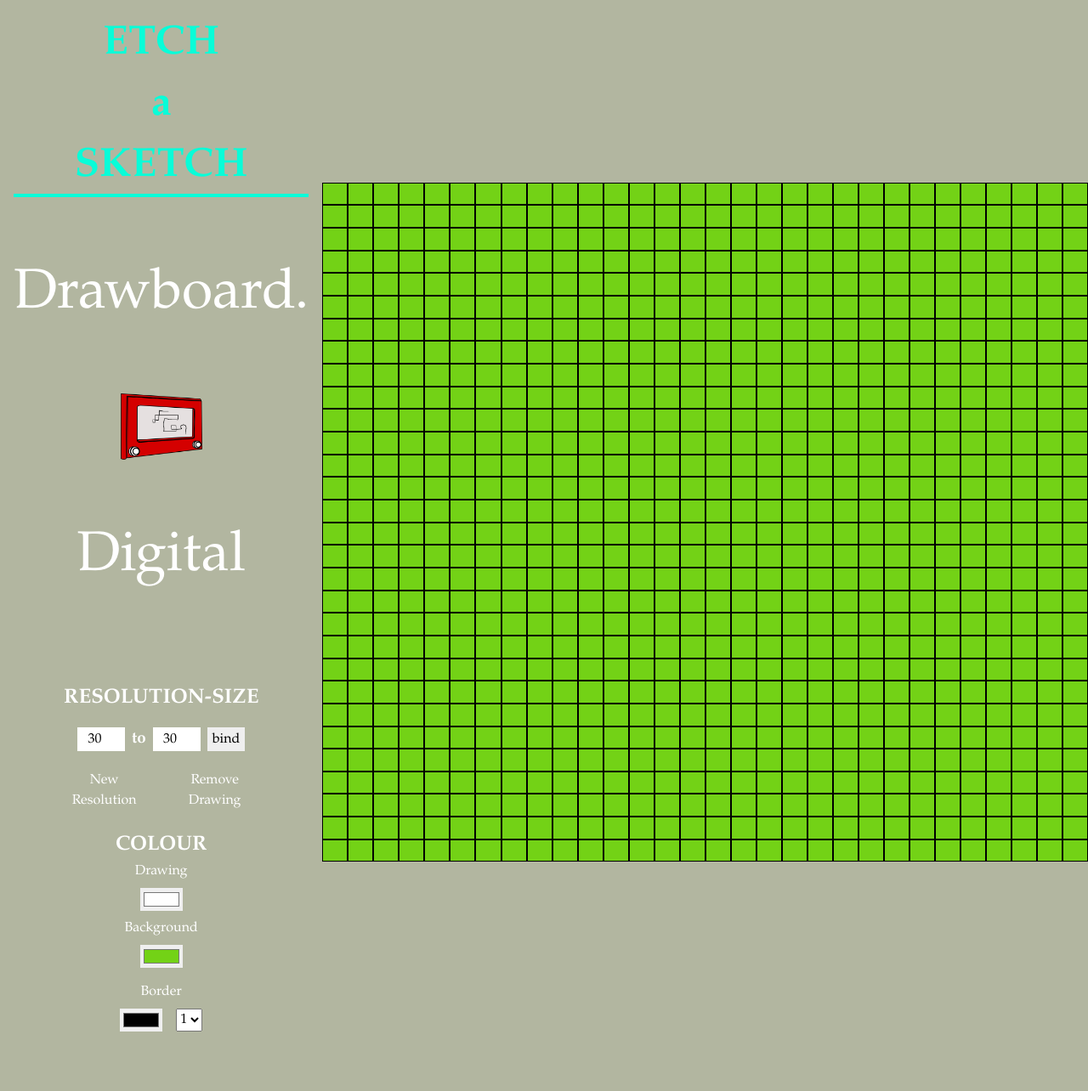
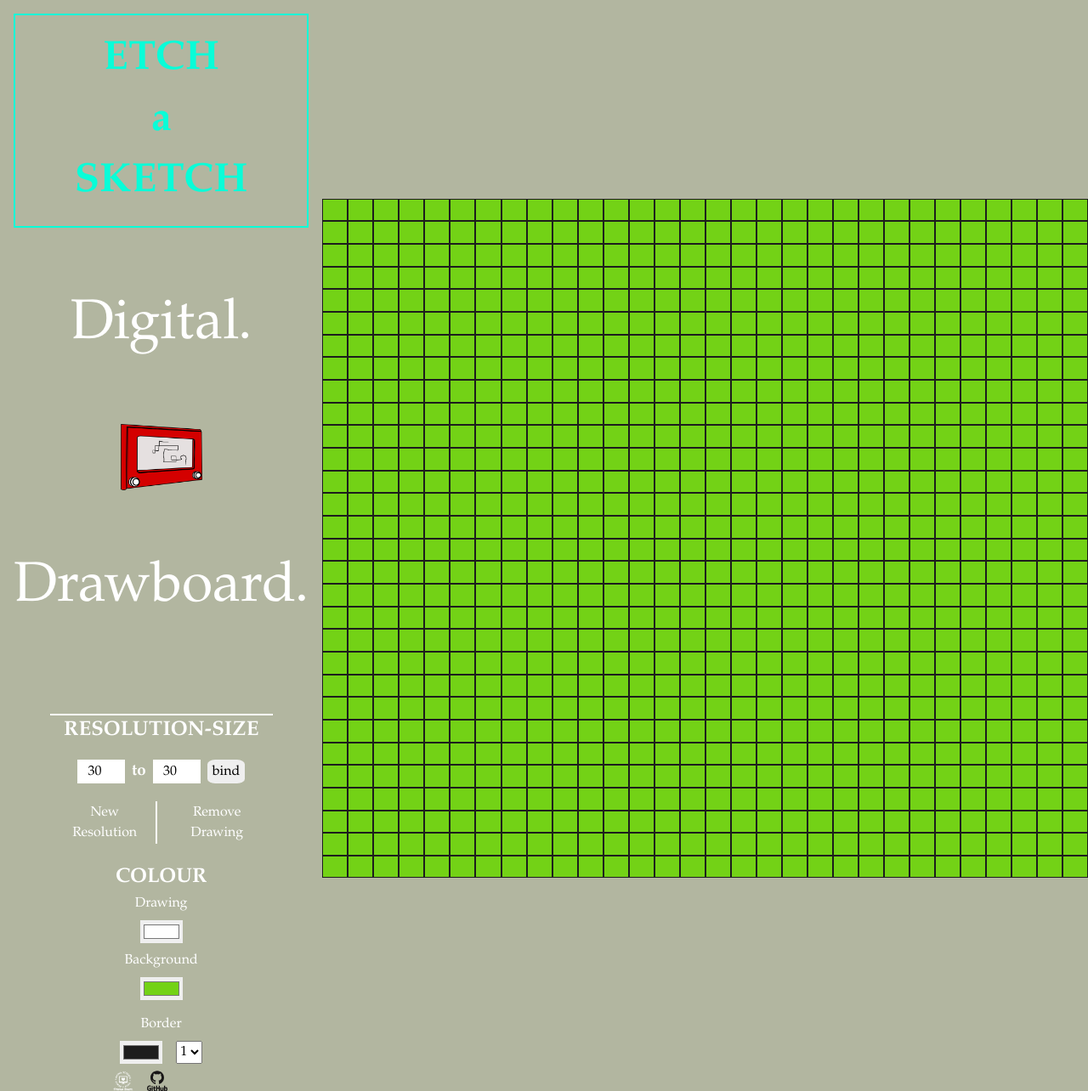
Before and after one commit to StefanBartl/Etch-a-Sketch, a plain HTML site: page index.html in a window 1280 px wide. Shown: the whole page at 85% size. Before the commit the page ends 1230 px from the top, so only its background shows below. Drawn offline with Linux system fonts and the light colour scheme; a web font is replaced by a local one.

Commit message:
Finish Version 2

```diff
--- a/css/style.css
+++ b/css/style.css
@@ -1,6 +1,6 @@
 /* #region Table of Content */
 /*
-!                    Etch-a-Sketch  Main-CSS-Stylesheet
+!                    Etch-a-Sketch Main-CSS-Stylesheet
 ?                                    powered by
 !                                     Stefan Bartl
 !                      (WKDSteVIE / WKDMinerva)
@@ -8,15 +8,8 @@
 ?                  ________________________________
 !                                   Table of Content
 ?                                     -) CSS-Setup
-?                                     -) General-Design
-?                                     -) header | .navlist
-?                                     -) Pseudelements
-?                                     -) Transitions
-.                                        - header
-?                                     -) Animations
-?                                     -) Media Queries
-.                                        - small devices
-?                                   10) Jobs to-do
+?                                     -) General-Design & Headline
+?                                     -) User Input
 todo                CSS - What a wonderful & tricky language !                                                                                                                                                                                                                                                                                                                                                                 */
 /*#endregion*/
 
@@ -55,7 +48,7 @@ todo                CSS - What a wonderful & tricky language !
 ?    ===  Colour-Palette  ===
 .     ================== */
   --wkd-black: rgb(0, 0, 0);
-  --wkd-darkgrey: rgb(29, 29, 29);
+  --wkd-darkgrey: #1d1d1d;
   --wkd-midgrey: rgb(61, 61, 61);
   --wkd-grey: rgb(107, 106, 106);
   --wkd-lightgrey: #b2b6a0;
@@ -64,7 +57,7 @@ todo                CSS - What a wonderful & tricky language !
   --wkd-green: rgb(82, 150, 34);
   --wkd-intense-blue: rgb(0, 0, 250);
   --wkd-pastell-blue: rgb(25, 145, 210);
-  --wkd-torquise: rgb(8, 253, 216);
+  --wkd-torquise: #08fdd8;
   --wkd-blueviolett: rgb(21, 23, 76);
   --wkd-yellow: rgb(255, 255, 0);
   --wkd-yellow-dark: rgb(255, 183, 0);
@@ -186,6 +179,7 @@ body {
   align-items: center;
   justify-content: center;
   padding: 1rem;
+  position: relative;
 }
 
 .headline,
@@ -206,19 +200,18 @@ body {
 
 .headline {
     /* ? "Etch-a-Sketch" */
-  color: var(--counter-colour);
+  color: var(--wkd-white);
   font-size: 3rem;
   text-align: center;
-  position: relative;
+  border: solid 2px var(--wkd-white);
+  padding: 1rem;
 }
-.headline::before {
-  position: absolute;
-  content: "";
-  border: solid 2px var(--counter-colour);
-  bottom: 0;
-  left: 0;
-  width: 100%;
+
+.wrapper-left:hover .headline {
+  color:  var(--counter-colour);
+  border-color: var(--counter-colour);
 }
+
 
 .headline-p {
     /* ? Digital Drawboard. Project Work from WKDVie. */
@@ -249,6 +242,7 @@ body {
   flex-direction: column;
   gap: 1rem;
   margin-top: 2rem;
+  border-top: solid 2px var(--wkd-white);
 }
 
 /* ! Resolution-Section */
@@ -260,7 +254,6 @@ body {
   align-items: center;
   gap: 1rem;
 }
-
 
 .change-resolution-headline {
 text-align: center;
@@ -285,24 +278,33 @@ text-align: center;
 .btn-res,
 .btn-rem {
   border: none;
-  width: fit-content;
+  width: 50%;
   margin: 2%;
   background-color: var(--wkd-lightgrey);
   color: var(--text-main-colour);
   transform: scale(1);
-  transition: all 0.3s ease-in;
+  transition: color 0.3s ease-in;
 }
 
 .btn-res:hover,
 .btn-rem:hover {
-  transform: scale(1.3);
   color: var(--wkd-torquise);
-  font-weight: bolder;
+}
+
+.btn-res {
+  border-right: solid 2px var(--wkd-white);
 }
 
 .bind-btn {
+  width: fit-content;
   margin-left: .5rem;
   border: none;
+  border-radius: 20%;
+  transition: color 0.3s ease-in;
+}
+
+.bind-btn:hover {
+  color: var(--counter-colour);
 }
 
 /* ! Colour section */
@@ -352,57 +354,34 @@ input[type="Color"] {
   margin-top: -.5rem;
 }
 
+#colorPickerDrawing,
+#colorPickerBackground,
+#colorPickerBorder {
+  transition: background-color 0.3s ease-in;
+}
 
 
-/* #endregion */
+#colorPickerDrawing:hover,
+#colorPickerBackground:hover,
+#colorPickerBorder:hover {
+  background-color: var(--counter-colour);
+}
 
+.logos-div {
+  display: flex;
+  position: absolute;
+  bottom: -1rem;
+  left: 35%;
+  gap: 1rem;
+}
 
-/* #region Pseudoelements */
+.logos {
+  width: 1.5rem;
+}
 
-/* #endregion */
-
-
-/* #region Transitions */
-
-/* #endregion */
-
-
-/* #region Animations */
-
-@keyframes rotate-element-animation {
-  0% {
-    transform: perspective(300px) rotateY(0deg);
-  }
-  25% {
-    transform: perspective(300px) rotateY(90deg);
-  }
-  50% {
-    transform: perspective(300px) rotateY(180deg);
-  }
-  75% {
-    transform: perspective(300px) rotateY(270deg);
-  }
-  100% {
-    transform: perspective(300px) rotateY(360deg);
-  }
+.logos:hover {
+  transform: scale(1.2);
+  filter: brightness(0) saturate(100%) invert(44%) sepia(24%) saturate(4068%) hue-rotate(1deg) brightness(98%) contrast(106%);
 }
 
 /* #endregion */
-
-
-/* #region Media Queries */
-
-/* ? small devices */
-@media (max-width: 767.98px) {
-}
-
-/* #endregion */
-
-
-/* #region jobs to-do */
-
-/*
-todo    Style the buttons
-*/
-
-/* #endregion */
--- a/index.html
+++ b/index.html
@@ -40,9 +40,9 @@
             <div class="headline-div" title="Project-Work from WKDVie.">
               <h1 class="headline">Etch<br><span class="headlineSpan">a</span><br>Sketch</h1>
               <span class="headlineSpan2">
+              <p class="headline-p">Digital.</p>
+              <img src="graphics/etchasketch.png" class="headline-image" alt="Icon of a Etch-a-Sketcch Game">
               <p class="headline-p">Drawboard.</p>
-            <img src="graphics/etchasketch.png" class="headline-image" alt="Icon of a Etch-a-Sketcch Game">
-            <p class="headline-p">Digital</p>
             </span>
             </div>
 
@@ -82,11 +82,14 @@
                 </div>
 
             </div>
+
+          <div class="logos-div">
+              <img src="./graphics/folder_icons/dev_logo.png" class="mylogo logos" title="Click to jump to my Portfolio!" alt="My personal Logo">
+              <img src="./graphics/folder_icons/github-original-wordmark.svg" class="githublogo logos" title="Click to jump to the Github-Repository of this project!" alt="">
           </div>
-
             <div class="wrapper-right">
           </div>
-
+        </div>
       </section>
 
   <!-- #region Javascript-Files-->
--- a/javascript/script.js
+++ b/javascript/script.js
@@ -1,8 +1,22 @@
+// #region Table of Content
 /*
-todo    Save Drawing fucntion
-todo    Draw Frame choose
-*/
+!                 Etch-a-Sketch Main-Javascript-Stylesheet
+?                                    powered by
+!                                     Stefan Bartl
+!                      (WKDSteVIE / WKDMinerva)
+?                                          2021
+?                  ________________________________
+!                                   Table of Content
+?                                     -) Variables & Value
+?                                     -) Functions
+?                                     -) Event-Listener
+?                                     -) Toggle resolution values together
+?                                     -) Start the application
+todo           Javascript - What a wonderful & tricky language !                                                                                                                                                                                                                                                                                                                                                                 */
+//#endregion
 
+
+//#region Variables & Values
 // ? Constants
 const wrapper = document.querySelector(".wrapper");
 const wrapper_right = document.querySelector(".wrapper-right");
@@ -16,12 +30,18 @@ const selectBorderSize = document.querySelector("#selectBorderSize");
 const resNum_first = document.querySelector(".resnumber-first");
 const resNum_second = document.querySelector(".resnumber-second");
 const bindbtn = document.querySelector(".bind-btn");
+const mylogo = document.querySelector(".mylogo");
+const githublogo = document.querySelector(".githublogo");
 
 // ? Set starting values
 resNum_first.value = 30;
 resNum_second.value = 30;
 colorPickerDrawing.value = "#fefefe"; // set first drawing-colour #fefefe - white
 colorPickerBackground.value = "#73d216"; // set first background-colour #73d216 - green
+colorPickerBorder.value = "#1d1d1d"; // set first border-colour #1d1d1d - darkgrey;
+
+//#endregion
+
 
 //#region Functions
 
@@ -113,7 +133,7 @@ function ChangeBackgroundColour () {
     if (actualGridArray[cell].getAttribute("data-active") !== "1")
       // Select all cells which are not been drawed yet and change background color
       actualGridArray[cell].style.backgroundColor =
-        document.querySelector("#colorBackground").value;
+        document.querySelector("#colorPickerBackground").value;
   };
 };
 
@@ -147,7 +167,16 @@ function RemoveSheet () {
   };
 };
 
+// ? Open a new browser tab
+function OpenInNewTab(href) {
+  Object.assign(document.createElement('a'), {
+    target: '_blank',
+    href: href,
+  }).click();
+};
+
 //#endregion
+
 
 //#region Event-Listener
 
@@ -175,7 +204,17 @@ colorPickerBorder.addEventListener("input", ChangeBorderColour);
 // ? Change the size of the border Event-Listener
 selectBorderSize.addEventListener("input", SetBorder);
 
+// ? Jump to my Portfolio
+mylogo.addEventListener("click", ()=>{
+  OpenInNewTab("https://stefanbartl.github.io/Portfolio/");
+});
+
+// ? Jump to the Project Github-Repository
+githublogo.addEventListener("click", ()=>{
+  OpenInNewTab("https://github.com/StefanBartl/Etch-a-Sketch");
+});
 //#endregion
+
 
 //#region Toggle resolution values
 
@@ -211,8 +250,10 @@ bindbtn.addEventListener("click", () => {
 
 //#endregion
 
-// ? === Start  ===
-// ! === Page ===
 
-// Start / Initiate the application with invoke the grid with starting values
+// ?      === Start  ===
+// todo ===  the   ===
+// !       === Page ===
+
+// Start / Initiate the application by invoking the grid with the starting values
 NewSheet(resNum_first.value, resNum_second.value);
```
Also changed, not shown: graphics/folder_icons/facebook/facebook-original.svg (deleted), graphics/folder_icons/facebook/facebook-plain.svg (deleted), graphics/folder_icons/github-original-wordmark.svg (renamed from graphics/folder_icons/github/github-original-wordmark.svg), graphics/folder_icons/github/github-original.svg (deleted), graphics/folder_icons/instagram.svg (deleted), graphics/folder_icons/language-icon.png (deleted), graphics/folder_icons/linkedin.svg (deleted), graphics/folder_icons/pb_200x200.ico (deleted), graphics/folder_icons/pb_200x200.png (deleted), graphics/folder_icons/twitter-original.svg (deleted), graphics/folder_icons/youtube.svg (deleted). Lines whose indentation alone changed are shown as unchanged.
